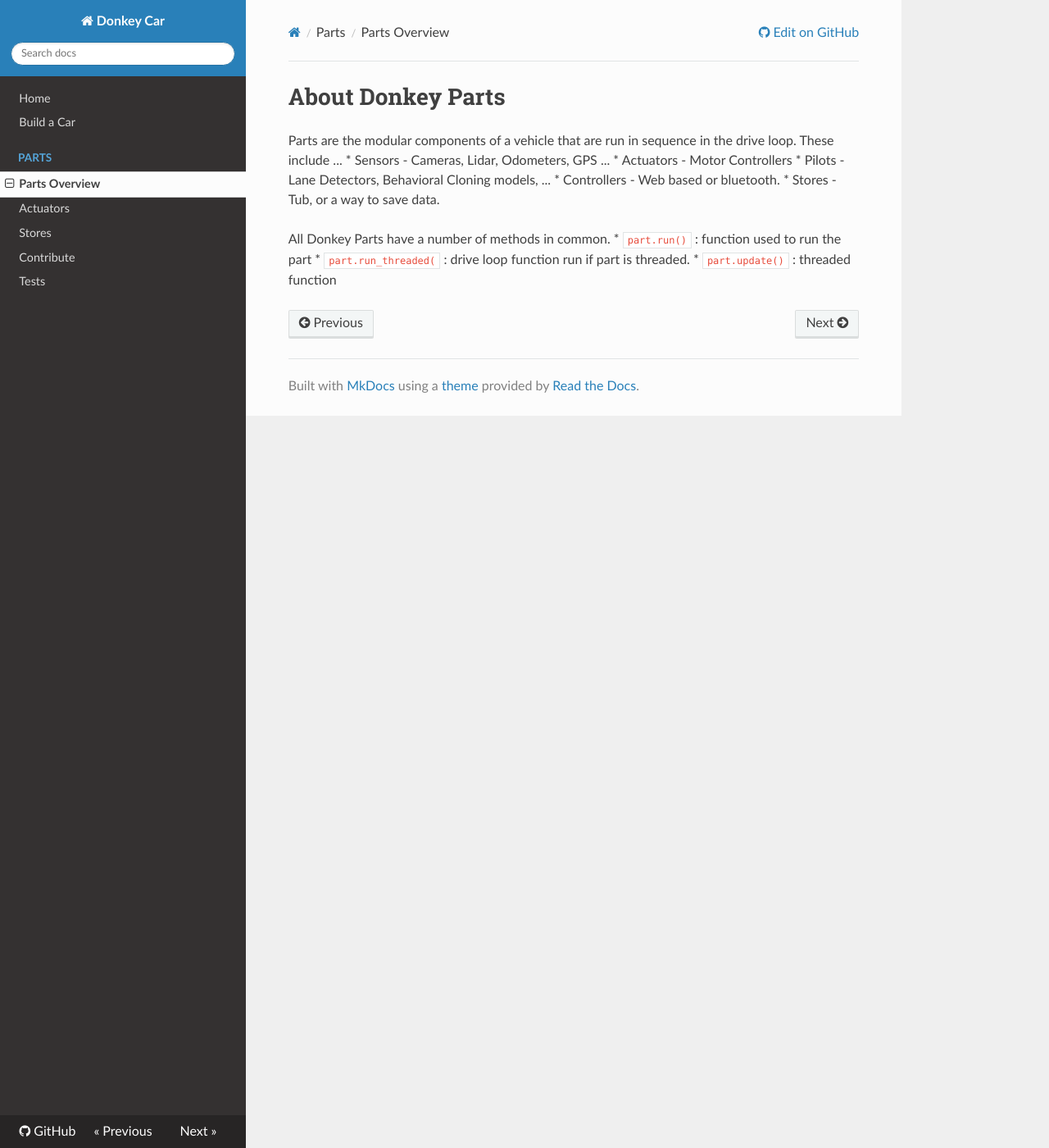
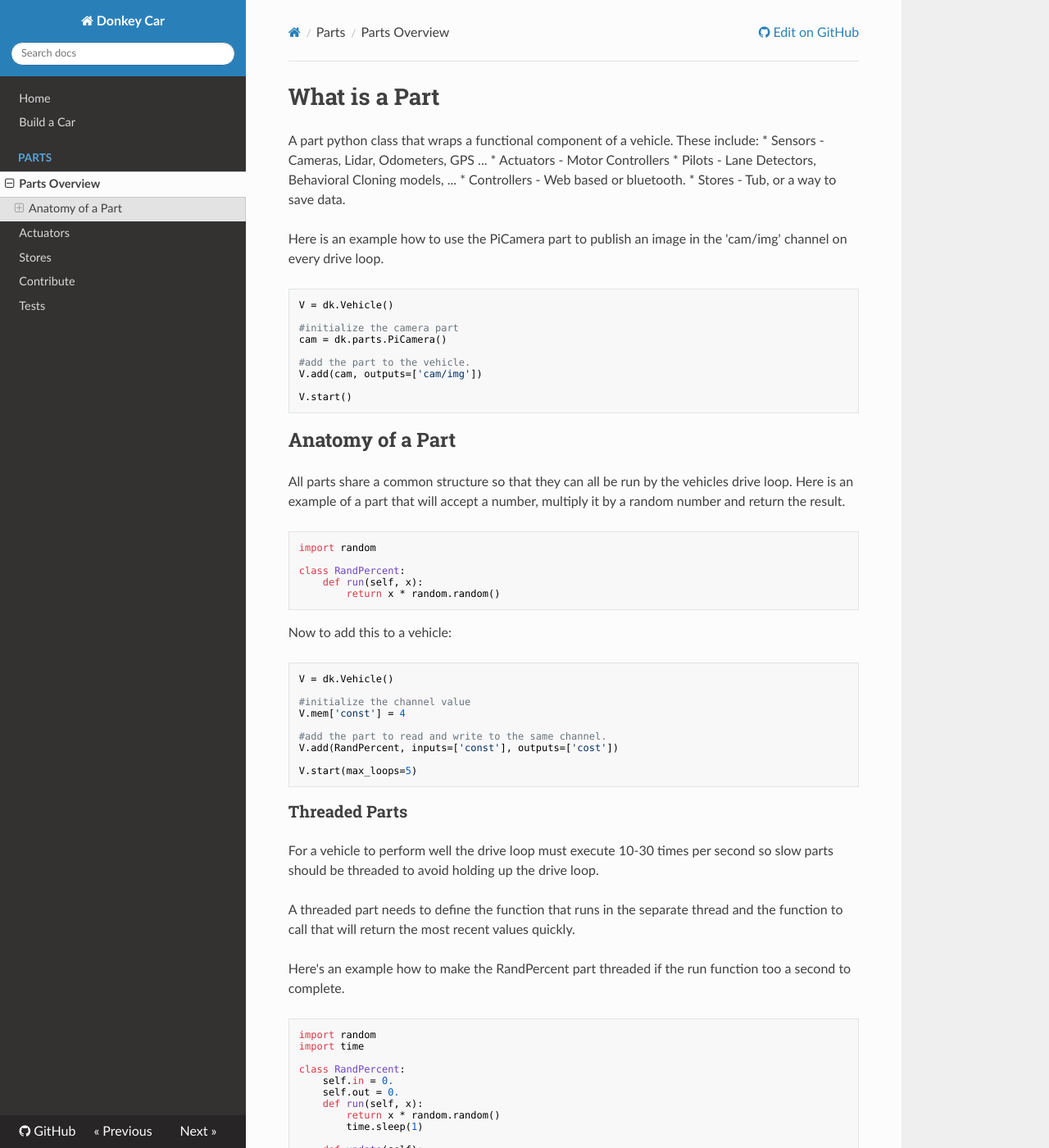
Before and after one commit to autorope/donkeycar, an MkDocs documentation site: the page built from docs/about-parts.md, in a window 1280 px wide and 1400 px high. Shown: the whole window at 82% size. Built offline with MkDocs 1.6.1, drawn with Linux system fonts in a browser that asks for light colours; nearby versions of some CDN libraries; old or Windows-style settings are respelled for this version of MkDocs; some of the changed text lies outside the part shown.

Commit message:
update docs

````diff
--- a/docs/about-parts.md
+++ b/docs/about-parts.md
@@ -1,15 +1,93 @@
-# About Donkey Parts
+# What is a Part
 
-Parts are the modular components of a vehicle that are run in sequence in the
-drive loop. These include ...
+A part python class that wraps a functional component of a vehicle.
+These include:
 * Sensors - Cameras, Lidar, Odometers, GPS ...
 * Actuators - Motor Controllers
 * Pilots - Lane Detectors, Behavioral Cloning models, ...
 * Controllers - Web based or bluetooth.
 * Stores - Tub, or a way to save data.
 
+Here is an example how to use the PiCamera part to publish an image in the
+'cam/img' channel on every drive loop.
 
-All Donkey Parts have a number of methods in common.
-* `part.run()` : function used to run the part
-* `part.run_threaded(` : drive loop function run if part is threaded.
-* `part.update()` : threaded function
+```python
+V = dk.Vehicle()
+
+#initialize the camera part
+cam = dk.parts.PiCamera()
+
+#add the part to the vehicle.
+V.add(cam, outputs=['cam/img'])
+
+V.start()
+```
+
+## Anatomy of a Part
+
+All parts share a common structure so that they can all be run by the vehicles
+drive loop. Here is an example of a part that will accept a number, multiply
+it by a random number and return the result.
+
+```python
+import random
+
+class RandPercent:
+    def run(self, x):
+        return x * random.random()
+```
+
+Now to add this to a vehicle:
+
+```python
+V = dk.Vehicle()
+
+#initialize the channel value
+V.mem['const'] = 4
+
+#add the part to read and write to the same channel.
+V.add(RandPercent, inputs=['const'], outputs=['cost'])
+
+V.start(max_loops=5)
+```
+
+
+### Threaded Parts
+For a vehicle to perform well the drive loop must execute 10-30 times per
+second so slow parts should be threaded to avoid holding up the drive loop.
+
+A threaded part needs to define the function that runs in the separate thread
+and the function to call that will return the most recent values quickly.
+
+Here's an example how to make the RandPercent part threaded if the run
+function too a second to complete.
+
+```python
+import random
+import time
+
+class RandPercent:
+    self.in = 0.
+    self.out = 0.
+    def run(self, x):
+        return x * random.random()
+        time.sleep(1)
+
+    def update(self):
+        #the funtion run in it's own thread
+        while True:
+            self.out = self.run(self.in)
+
+    def run_threaded(self, x):
+        self.in = x
+        return self.out
+
+```
+
+
+
+
+* `part.run` : function used to run the part
+* `part.run_threaded` : drive loop function run if part is threaded.
+* `part.update` : threaded function
+* `part.shutdown`
````
Also changed, not shown: 2 other files.
